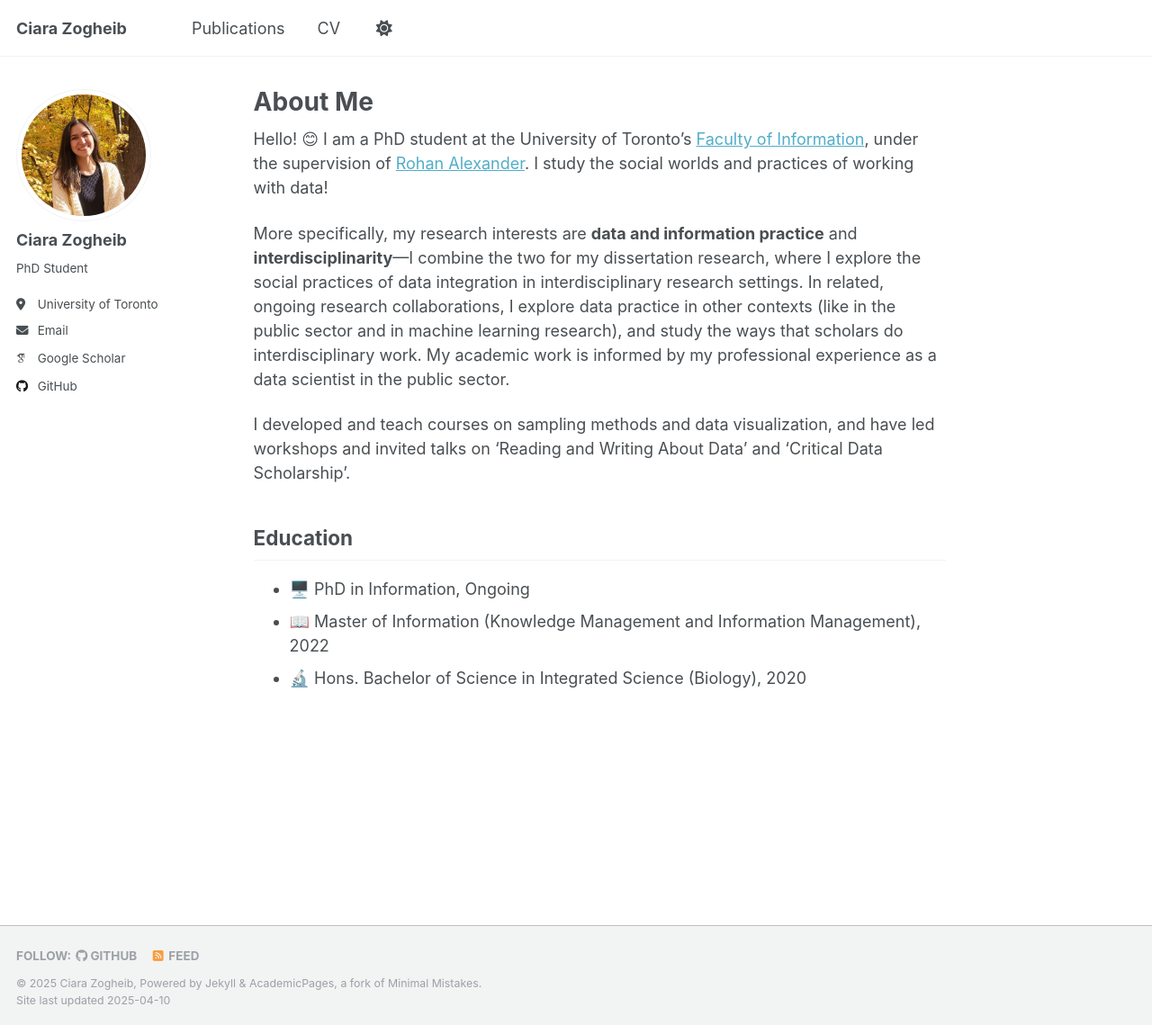
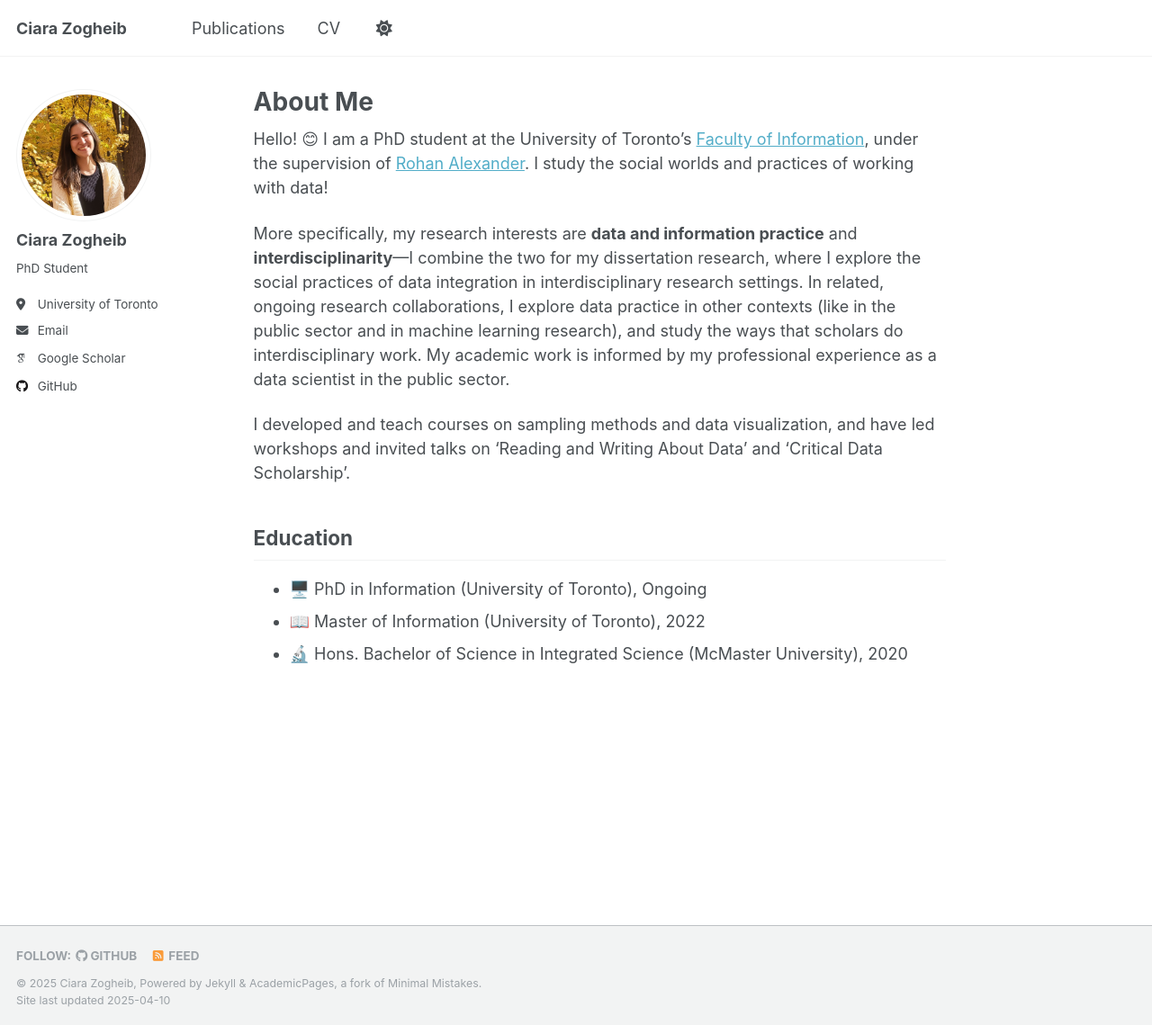
Before and after one commit to zogheibc/zogheibc.github.io, a Jekyll site: the page built from _pages/about.md, in a window 1280 px wide and 1139 px high. Shown: the whole window at 90% size. Built offline with Jekyll 4.4.1, drawn with Linux system fonts in a browser that asks for light colours; some web fonts are replaced.

Commit message:
update about page and favicon

```diff
--- a/_pages/about.md
+++ b/_pages/about.md
@@ -14,6 +14,6 @@ More specifically, my research interests are **data and information practice** a
 I developed and teach courses on sampling methods and data visualization, and have led workshops and invited talks on 'Reading and Writing About Data' and 'Critical Data Scholarship'.
 
 ## Education
-- 🖥️ PhD in Information, Ongoing
-- 📖 Master of Information (Knowledge Management and Information Management), 2022
-- 🔬 Hons. Bachelor of Science in Integrated Science (Biology), 2020
+- 🖥️ PhD in Information (University of Toronto), Ongoing
+- 📖 Master of Information (University of Toronto), 2022
+- 🔬 Hons. Bachelor of Science in Integrated Science (McMaster University), 2020
```
Also changed, not shown: images/apple-touch-icon-180x180.png (deleted), images/favicon-192x192.png (deleted), images/favicon-32x32.png (deleted), images/favicon-50x50.png (added), images/favicon-512x512.png (deleted).
